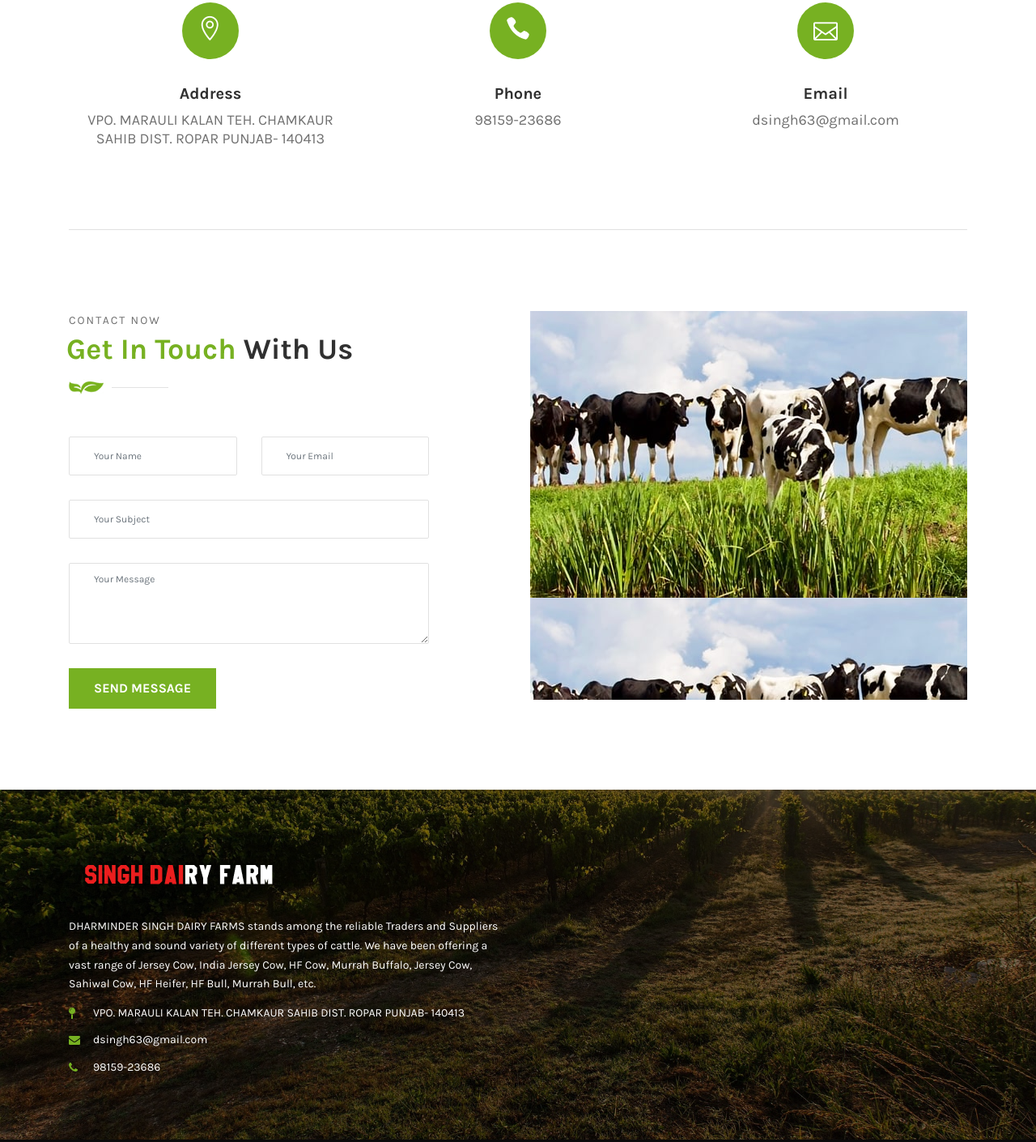
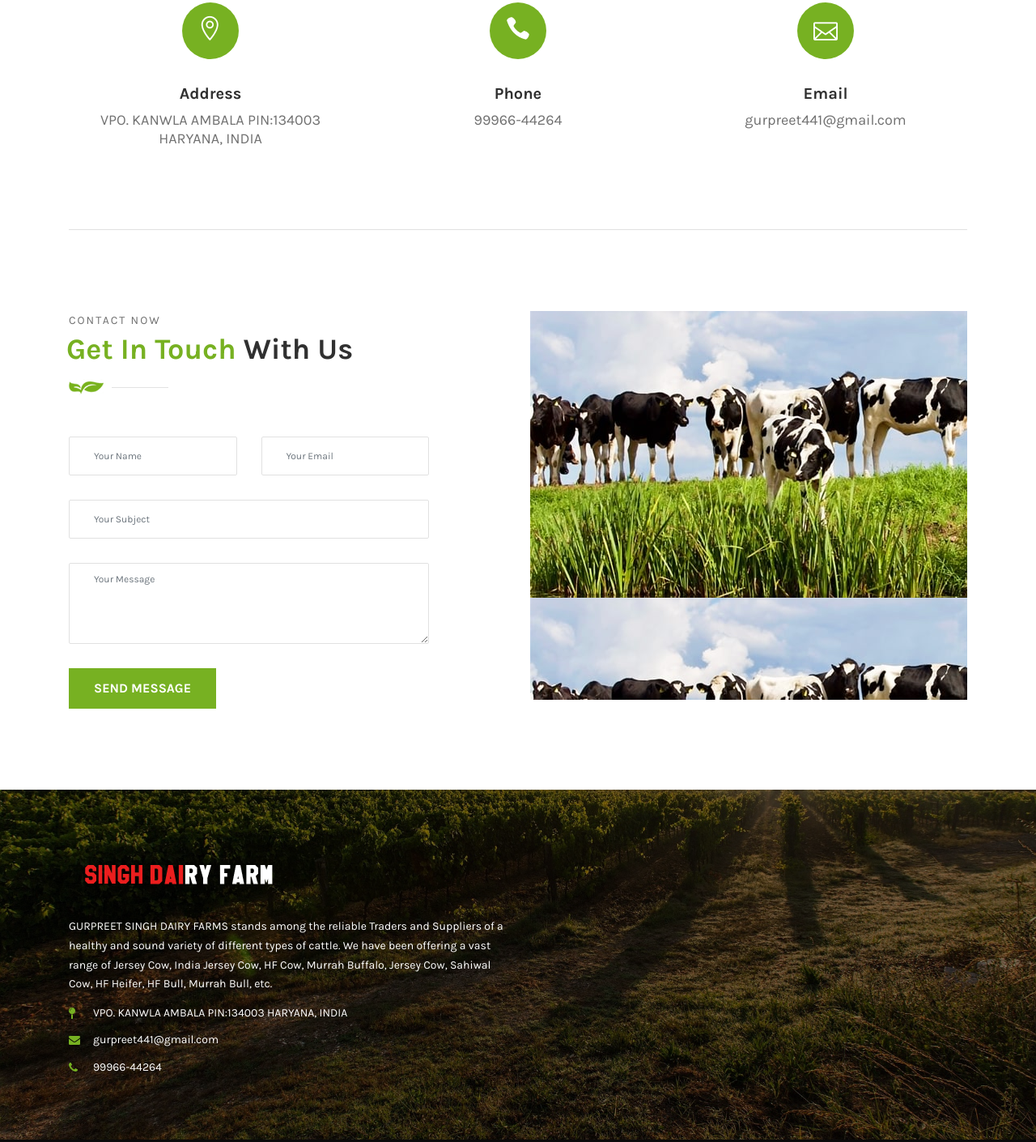
Before and after one commit to zinninoor/singh, a website: page contact.html in a window 1280 px wide. Shown: the part 693-2103 px from the top of the page at 81% size. Drawn offline with Linux system fonts and the light colour scheme.

Commit message:
Update contact.html

```diff
--- a/contact.html
+++ b/contact.html
@@ -35,8 +35,8 @@
               </div>
               <!-- Top Header Content -->
              <div class="top-header-meta text-right">
-                  <a href="#" data-toggle="tooltip" data-placement="bottom" title="dsingh63@gmail.com"><i class="fa fa-envelope-o" aria-hidden="true"></i> <span>Email: dsingh63@gmail.com</span></a>
-                <a href="#" data-toggle="tooltip" data-placement="bottom" title="+91-98159-23686"><i class="fa fa-phone" aria-hidden="true"></i> <span>Call Us: +91-98159-23686</span></a>
+                  <a href="#" data-toggle="tooltip" data-placement="bottom" title="gurpreet441@gmail.com"><i class="fa fa-envelope-o" aria-hidden="true"></i> <span>Email: gurpreet441@gmail.com</span></a>
+                <a href="#" data-toggle="tooltip" data-placement="bottom" title="+91-99966-44264"><i class="fa fa-phone" aria-hidden="true"></i> <span>Call Us: +91-99966-44264</span></a>
               </div>
             </div>
           </div>
@@ -171,7 +171,7 @@
               <i class="icon_pin_alt"></i>
             </div>
             <h5>Address</h5>
-            <h6>VPO. MARAULI KALAN TEH. CHAMKAUR SAHIB DIST. ROPAR PUNJAB- 140413</h6>
+            <h6>VPO. KANWLA AMBALA PIN:134003 HARYANA, INDIA</h6>
           </div>
         </div>
 
@@ -183,7 +183,7 @@
             </div>
             <h5>Phone</h5>
             <h6>
-98159-23686</h6>
+99966-44264</h6>
           </div>
         </div>
 
@@ -194,7 +194,7 @@
               <i class="icon_mail_alt"></i>
             </div>
             <h5>Email</h5>
-            <h6>dsingh63@gmail.com</h6>
+            <h6>gurpreet441@gmail.com</h6>
           </div>
         </div>
 
@@ -265,12 +265,12 @@
           <div class="col-12 col-sm-6 col-lg-6">
             <div class="footer-widget mb-80">
               <a href="#" class="foo-logo d-block mb-30"><img src="img/core-img/logo2.png" alt=""></a>
-              <p>DHARMINDER SINGH DAIRY  FARMS stands among the reliable Traders and Suppliers of a healthy and sound variety of different
+              <p>GURPREET SINGH DAIRY  FARMS stands among the reliable Traders and Suppliers of a healthy and sound variety of different
 			  types of cattle. We have been offering a vast range of Jersey Cow, India Jersey Cow, HF Cow, Murrah Buffalo, Jersey Cow, Sahiwal Cow, HF Heifer, HF Bull, Murrah Bull, etc. </p>
               <div class="contact-info">
-                <p><i class="fa fa-map-pin" aria-hidden="true"></i><span>VPO. MARAULI KALAN TEH. CHAMKAUR SAHIB DIST. ROPAR PUNJAB- 140413</span></p>
-                <p><i class="fa fa-envelope" aria-hidden="true"></i><span>dsingh63@gmail.com</span></p>
-                <p><i class="fa fa-phone" aria-hidden="true"></i><span>98159-23686</span></p>
+                <p><i class="fa fa-map-pin" aria-hidden="true"></i><span>VPO. KANWLA AMBALA PIN:134003 HARYANA, INDIA</span></p>
+                <p><i class="fa fa-envelope" aria-hidden="true"></i><span>gurpreet441@gmail.com</span></p>
+                <p><i class="fa fa-phone" aria-hidden="true"></i><span>99966-44264</span></p>
               </div>
             </div>
           </div>
```
